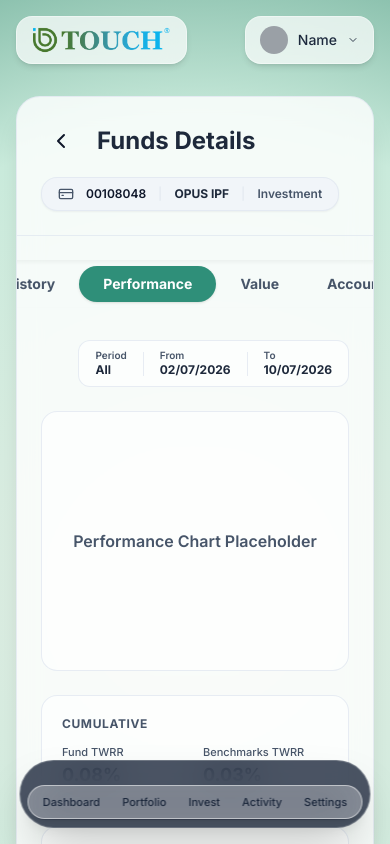
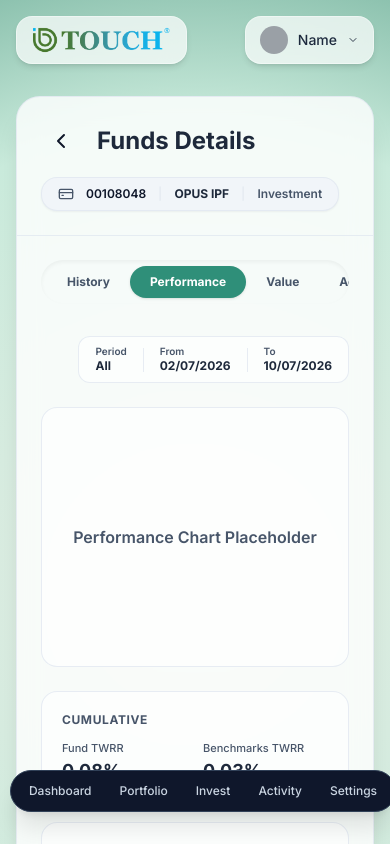
Before and after one commit to isabelledelc/isabelledelc.github.io, a React (Vite) app in the folder app/: page /opustouch/funds/1 in a window 390 px wide. Shown: the top 844 px of the page. Built offline with nearby package versions, Linux system fonts and the light colour scheme.

Commit message:
fix nav bar for mobile view + fund details page options swipable for mobile view

```diff
--- a/app/src/components/shared/header.tsx
+++ b/app/src/components/shared/header.tsx
@@ -211,9 +211,9 @@ export default function Header({ variant = 'app' }: HeaderProps) {
       {/* MOBILE FLOATING BOTTOM NAVBAR */}
       {/* Shown only on mobile (< md breakpoint) */}
       <nav className="fixed bottom-4 left-1/2 -translate-x-1/2 z-50 md:hidden max-w-[90vw]">
-        <div className="rounded-full bg-slate-800/80 dark:bg-[#22382c]/90 backdrop-blur-lg border border-white/20 dark:border-white/10 shadow-2xl px-3 py-2">
+
           <NavbarComponent variant={useLandingHeaderStyle ? 'landing' : 'app'} />
-        </div>
+
       </nav>
     </>
   );
--- a/app/src/components/shared/navbar.tsx
+++ b/app/src/components/shared/navbar.tsx
@@ -27,13 +27,12 @@ export default function Navbar({ variant = 'app' }: NavbarProps) {
 
     return (
         <>
-            {/* ========================================================= */}
-            {/* 1. MOBILE NAVBAR (< md)                                   */}
-            {/* ========================================================= */}
-            <div className="mt-4 flex justify-center px-2 md:hidden">
+            {/* Mobile Floating Pill Navbar */}
+            <div className="md:hidden">
+                <div className="fixed bottom-4 left-0 right-0 z-50 flex justify-center px-2">
                     <nav
                         aria-label={isLanding ? "Landing Mobile" : "Primary Mobile"}
-                    className={`inline-flex flex-nowrap items-center gap-0.5 rounded-full bg-white/35 p-1 backdrop-blur-xl border border-white/50 shadow-lg transition-colors duration-200`}
+                        className="inline-flex items-center gap-1 rounded-full bg-slate-900 p-1.5 border border-slate-700 shadow-xl"
                     >
                         {items.map((item) => {
                             const label = item.label;
@@ -45,10 +44,10 @@ export default function Navbar({ variant = 'app' }: NavbarProps) {
                                         key={key}
                                         to={item.to}
                                         className={({ isActive }) =>
-                                        `whitespace-nowrap rounded-full px-2.5 py-1 text-[11px] font-medium no-underline transition-all duration-200 ${
+                                            `whitespace-nowrap rounded-full px-3 py-1.5 text-xs font-medium transition-all outline-none focus:outline-none focus-visible:ring-0 active:outline-none ${
                                                 isActive
-                                                ? 'bg-white/90 text-slate-900 shadow-md font-semibold'
-                                                : 'text-slate-800 hover:bg-white/30'
+                                                    ? 'bg-white text-slate-900 font-semibold'
+                                                    : 'text-slate-300 hover:text-white'
                                             }`
                                         }
                                     >
@@ -61,7 +60,7 @@ export default function Navbar({ variant = 'app' }: NavbarProps) {
                                 <a
                                     key={key}
                                     href={item.href}
-                                className="whitespace-nowrap rounded-full px-2.5 py-1 text-[11px] font-medium text-slate-800 no-underline transition hover:bg-white/40"
+                                    className="whitespace-nowrap rounded-full px-3 py-1.5 text-xs font-medium text-slate-300 hover:text-white transition outline-none focus:outline-none focus-visible:ring-0 active:outline-none"
                                 >
                                     {label}
                                 </a>
@@ -70,13 +69,15 @@ export default function Navbar({ variant = 'app' }: NavbarProps) {
                     </nav>
                 </div>
 
-            {/* ========================================================= */}
-            {/* 2. DESKTOP NAVBAR (>= md)                                 */}
-            {/* ========================================================= */}
+                {/* spacer so page content is not hidden behind the fixed nav */}
+                <div className="h-20" />
+            </div>
+
+            {/* Desktop Navbar */}
             <div className="mt-5 hidden md:flex justify-center px-6">
                 <nav
                     aria-label={isLanding ? "Landing Desktop" : "Primary Desktop"}
-                    className={`inline-flex flex-wrap items-center gap-1.5 rounded-full bg-white/35 p-1.5 backdrop-blur-xl border border-white/50 shadow-lg transition-colors duration-200`}
+                    className="inline-flex flex-wrap items-center gap-1.5 rounded-full bg-white/35 p-1.5 backdrop-blur-xl border border-white/50 shadow-lg transition-colors duration-200"
                 >
                     {items.map((item) => {
                         const label = item.label;
--- a/app/src/pages/Portfolio/subpages/FundDetails.tsx
+++ b/app/src/pages/Portfolio/subpages/FundDetails.tsx
@@ -63,15 +63,15 @@ export default function FundDetails() {
           </div>
 
           <div className="p-6 sm:p-8">
-            {/* Tab Switching */}
-            <div className="flex justify-center mb-8">
-              <div className="inline-flex rounded-full bg-[var(--bg-btn-sec)] p-1.5 shadow-inner">
+            {/* SWIPEABLE TAB CONTAINER ON MOBILE */}
+            <div className="flex justify-center mb-8 w-full overflow-x-auto [scrollbar-width:none] [-ms-overflow-style:none] [&::-webkit-scrollbar]:hidden">
+              <div className="inline-flex items-center rounded-full bg-[var(--bg-btn-sec)] p-1.5 shadow-inner max-w-full overflow-x-auto whitespace-nowrap">
                 {(["History", "Performance", "Value", "Account"] as const).map((tab) => (
                   <button
                     key={tab}
                     type="button"
                     onClick={() => setActiveTab(tab)}
-                    className={`rounded-full px-6 py-2 text-sm font-bold transition-all cursor-pointer ${
+                    className={`whitespace-nowrap rounded-full px-5 sm:px-6 py-2 text-xs sm:text-sm font-bold transition-all cursor-pointer ${
                       activeTab === tab
                         ? "bg-[var(--color-primary)] text-white shadow-sm"
                         : "text-[var(--text-muted)] hover:text-[var(--text-main)]"
```
Lines whose indentation alone changed are shown as unchanged.
